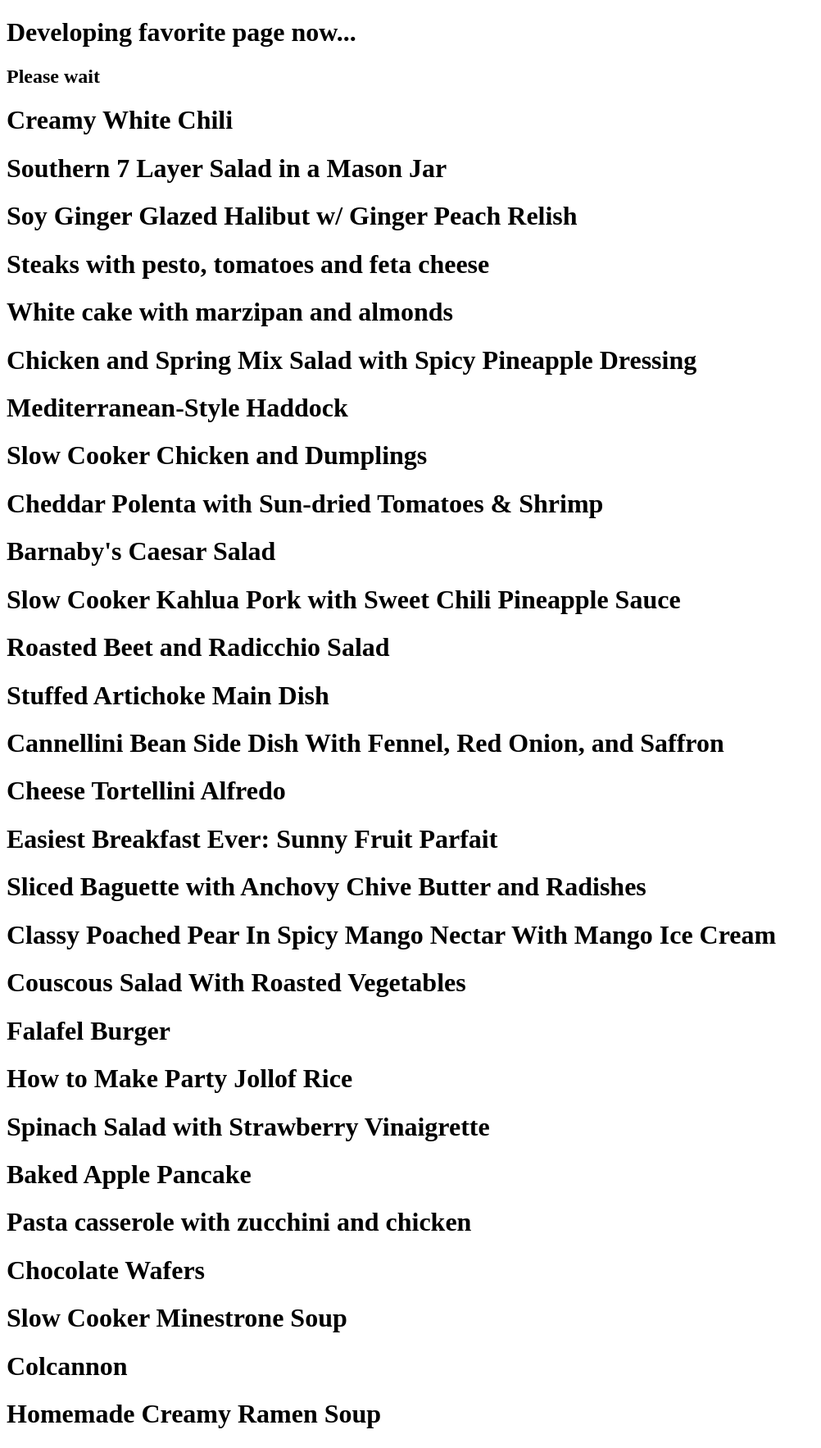
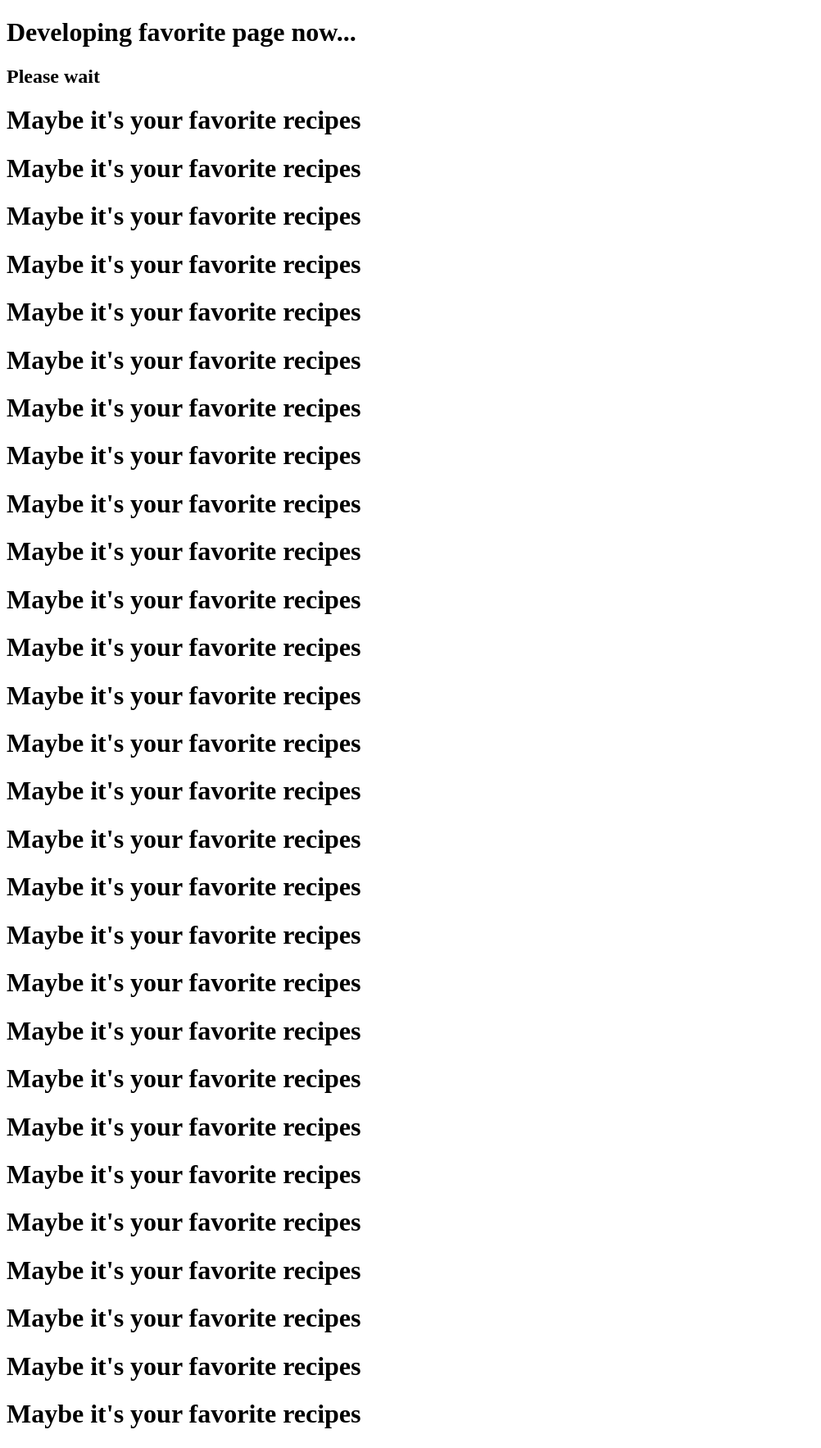
Before and after one commit to aoiorio/moonfish, a Django app: page /favorite/ in a window 1280 px wide. Shown: the top 1766 px of the page at 82% size, without its empty margins (0-1002 px from the left). Run offline with Django 4.2, Linux system fonts and the light colour scheme; data comes from the database, SQL or seed files in the repository.

Commit message:
changed the message

```diff
--- a/moonfish_recipe/templates/favorite/favorite.html
+++ b/moonfish_recipe/templates/favorite/favorite.html
@@ -9,8 +9,7 @@
     <h1 class="developing">Developing favorite page now...</h1>
     <h2 class="developing">Please wait</h2>
     {% for favorite_recipe in favorite_recipes %}
-        <h1>{{ favorite_recipe.title }}</h1>
-        <h2>{{ favorite_recipe.is_favorite }}</h2>
+        <h1>Maybe it's your favorite recipes</h1>
     {% endfor %}
 </body>
 </html>
```
